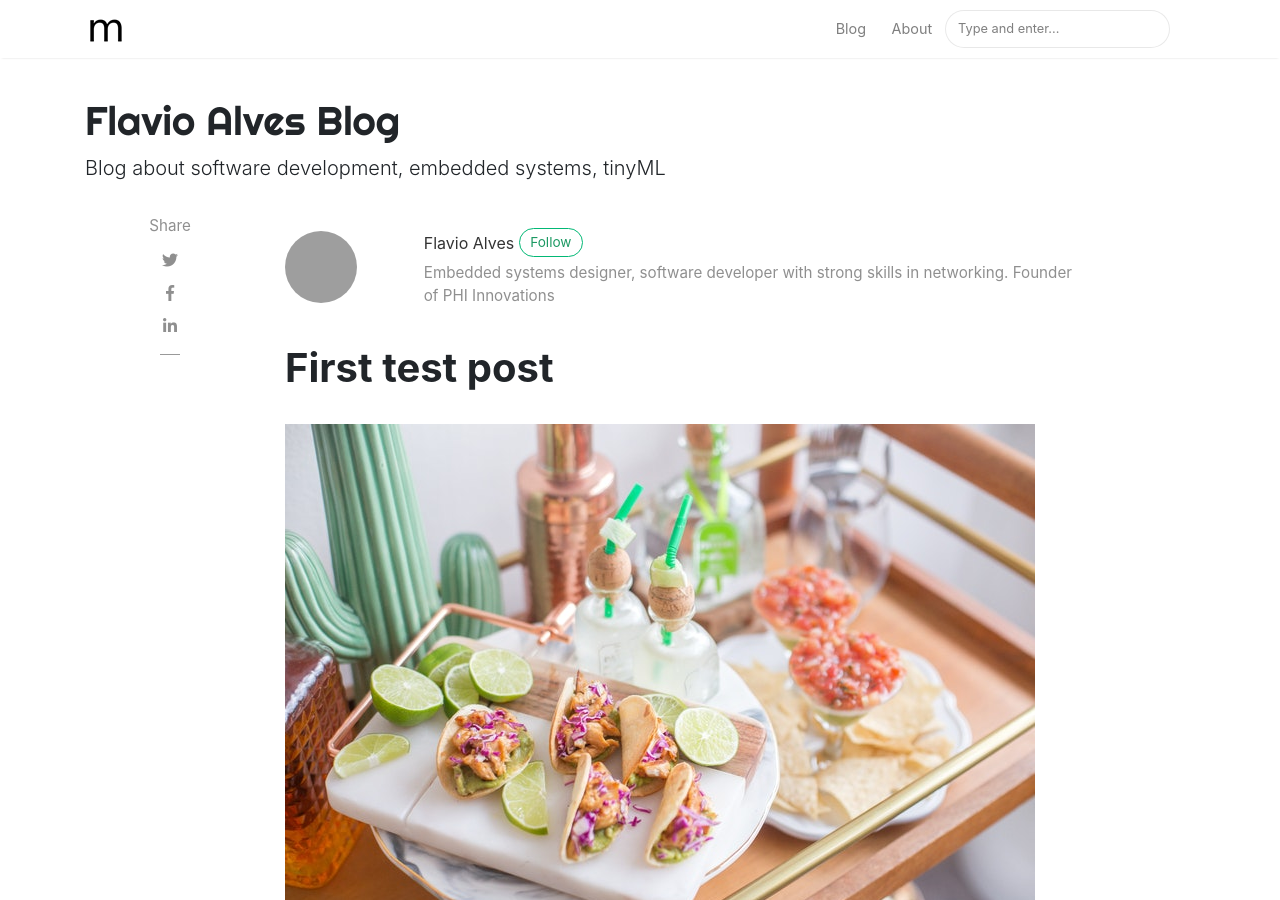
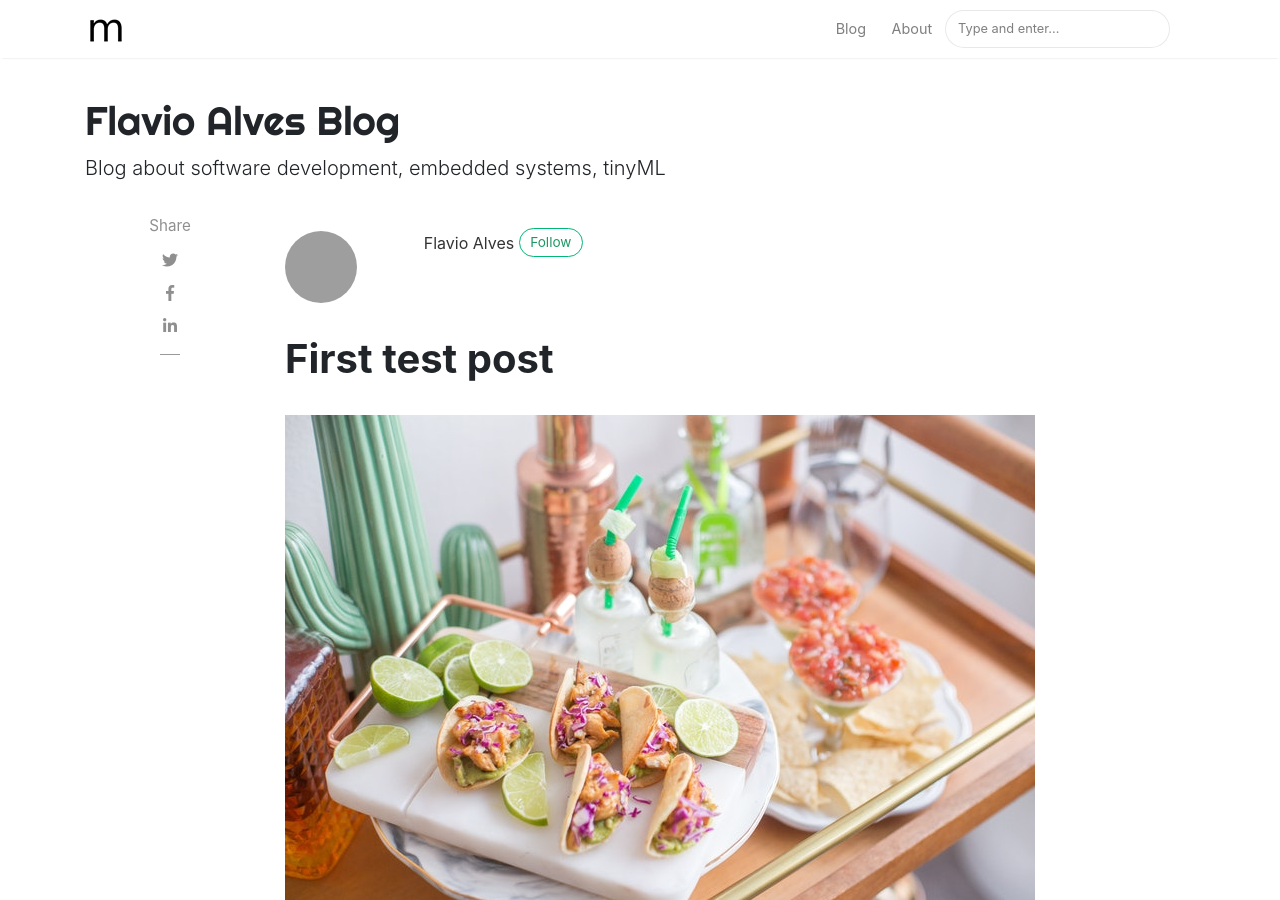
Before and after one commit to fraviofii/fraviofii.github.io, a Jekyll site: the page built from _posts/2020-12-13-first-post.md, in a window 1280 px wide and 900 px high. Built offline with Jekyll 4.4.1, drawn with Linux system fonts in a browser that asks for light colours; nearby versions of some CDN libraries; comment, search, counter and statistics services are not loaded; grey boxes are pictures that could not be loaded.

Commit message:
Adding disqus support
* Removing author description. It will have only one author anyway

```diff
--- a/_config.yml
+++ b/_config.yml
@@ -6,7 +6,7 @@ logo: 'assets/images/logo.png'
 favicon: 'assets/images/logo.png'
 baseurl: /
 google_analytics: ''
-disqus: ''
+disqus: 'ffblog-1'
 mailchimp-list: ''
 include: ["_pages"]
 permalink: /:title/
@@ -20,7 +20,7 @@ authors:
     email: flavio.alves@gmail.com
     web: https://www.phiinnovations.com
     twitter: https://twitter.com/phiinnovations
-    description: "Embedded systems designer, software developer with strong skills in networking. Founder of PHI Innovations"
+    description: ""
 
 # Plugins
 plugins:
```
